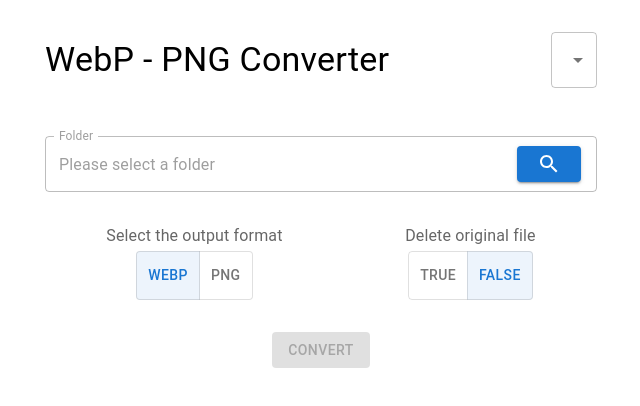
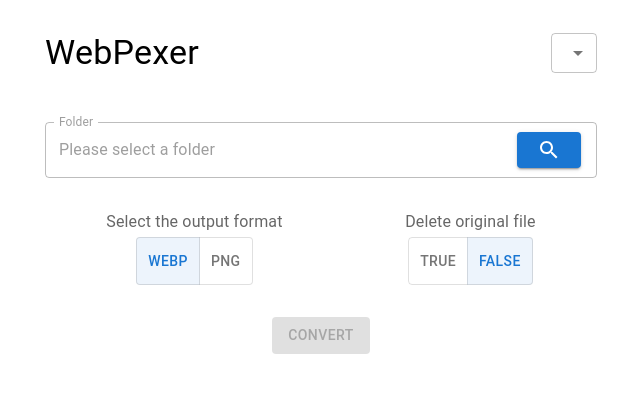
Before and after one commit to yuma-shin/webp-png-converter, a React (Vite) app in the folder src/renderer/: page / in a window 1280 px wide. Shown: the top 406 px of the page, without its empty margins (319-959 px from the left). Built offline with nearby package versions, Linux system fonts and the light colour scheme.

Commit message:
refactoring

```diff
--- a/src/renderer/Components/FormatSelector.tsx
+++ b/src/renderer/Components/FormatSelector.tsx
@@ -1,63 +1,41 @@
-
 export { Component as FormatSelector }
 
 import { useTranslation } from 'react-i18next'
 import { OutputFormat } from '../../preload/Types'
 
-import {
-  ToggleButtonGroup , ToggleButton ,
-  FormControl , FormLabel , Box
-} from '@mui/material'
-
+import { ToggleButtonGroup, ToggleButton, FormControl, FormLabel, Box } from '@mui/material'
 
 interface Args {
-  isDisabled : boolean
-  onChange : ( value : OutputFormat ) => void
-  value : OutputFormat
+  isDisabled: boolean
+  onChange: (value: OutputFormat) => void
+  value: OutputFormat
 }
 
-
-function Component (
-  { isDisabled , onChange , value } : Args
-){
-
+function Component({ isDisabled, onChange, value }: Args) {
   const { t } = useTranslation('Conversion')
 
   return (
-    <Box my = { 2 } >
+    <Box my={2}>
       <FormControl
-        style = {{
-          alignItems : 'center'
+        style={{
+          alignItems: 'center'
         }}
       >
-
-        <FormLabel
-          component = 'legend'
-          children = { t('Format.Heading') }
-        />
+        <FormLabel component="legend" children={t('Format.Heading')} />
 
         <ToggleButtonGroup
-          aria-label = 'Output Format'
-          exclusive = { true }
-          onChange = { ( _ , format ) => onChange(format) }
-          disabled = { isDisabled }
-          color = 'primary'
-          value = { value }
-          style={{ marginTop : 4 }}
+          aria-label="Output Format"
+          exclusive={true}
+          onChange={(_, format) => onChange(format)}
+          disabled={isDisabled}
+          color="primary"
+          value={value}
+          style={{ marginTop: 4 }}
         >
+          <ToggleButton children={`WEBP`} value="webp" />
 
-          <ToggleButton
-            children = { `WEBP` }
-            value = 'webp'
-          />
-
-          <ToggleButton
-            children = { `PNG` }
-            value = 'png'
-          />
-
+          <ToggleButton children={`PNG`} value="png" />
         </ToggleButtonGroup>
-
       </FormControl>
     </Box>
   )
--- a/src/renderer/src/App.tsx
+++ b/src/renderer/src/App.tsx
@@ -1,7 +1,15 @@
-
 export { Component as App }
 
-import { Button, Typography , Box , Container, Alert, CircularProgress, Radio, RadioGroup, FormControlLabel, FormLabel, FormControl, Select , MenuItem } from '@mui/material';
+import {
+  Button,
+  Typography,
+  Box,
+  Container,
+  Alert,
+  CircularProgress,
+  Select,
+  MenuItem
+} from '@mui/material'
 import { FormatSelector } from '../Components/FormatSelector'
 import { useTranslation } from 'react-i18next'
 import { FolderChooser } from '../Components/FolderChooser'
@@ -10,125 +18,76 @@
 
 import '../../preload/Types'
 import './I18n'
-import { CleanupSelector } from '../Components/CleanupSelector';
-
-
+import { CleanupSelector } from '../Components/CleanupSelector'
 
 const { electron } = window
 
+function Component() {
+  const { i18n, t } = useTranslation('Conversion')
 
-function Component (){
+  const [isLoading, setIsLoading] = useState(false)
+  const [message, setMessage] = useState('')
 
-  const { i18n , t } = useTranslation('Conversion')
+  const [format, setFormat] = useState<OutputFormat>('webp')
 
-  const [ isLoading , setIsLoading ] = useState(false)
-  const [ message , setMessage ] = useState('')
+  const [folder, setFolder] = useState<null | string>(null)
 
-  const [ format , setFormat ] =
-    useState<OutputFormat>('webp')
-
-  const [ folder , setFolder ] =
-    useState< null | string >(null)
-
-  const [ cleanup , setCleanup ] =
-    useState(false)
-
+  const [cleanup, setCleanup] = useState(false)
 
   const convertFiles = async () => {
-
-    if( ! folder )
-      return
+    if (!folder) return
 
     setIsLoading(true)
 
-    const result = await electron
-      .convertWebPToPNG(folder,format,cleanup)  // IPC通信
+    const result = await electron.convertWebPToPNG(folder, format, cleanup) // IPC通信
 
     setIsLoading(false)
     setMessage(result)
   }
 
   return (
-    <Container maxWidth = 'sm' >
-
-      <Box sx={{display : "flex", justifyContent : "space-between", alignItems : "center"}} my = { 4 }>
-
-        <Typography
-            children = { `WebP - PNG Converter` }
-            variant = 'h4'
-          />
+    <Container maxWidth="sm">
+      <Box sx={{ display: 'flex', justifyContent: 'space-between', alignItems: 'center' }} my={4}>
+        <Typography children={`WebPexer`} variant="h4" />
 
         <Select
-          value = { i18n.language }
-          onChange = { ( event ) => {
-
+          value={i18n.language}
+          onChange={(event) => {
             const language = event.target.value
-
             i18n.changeLanguage(language)
           }}
+          size="small"
         >
+          <MenuItem children={'JP'} value={'jp'} />
 
-          <MenuItem
-            children = { 'JP' }
-            value = { 'jp' }
-          />
-
-          <MenuItem
-            children = { 'EN' }
-            value = { 'en' }
-          />
-
+          <MenuItem children={'EN'} value={'en'} />
         </Select>
       </Box>
 
-      <Box
-        textAlign = 'center'
-        my = { 6 }
-      >
+      <Box textAlign="center" my={6}>
+        <FolderChooser isDisabled={isLoading} onChange={setFolder} value={folder} />
 
-        <FolderChooser
-          isDisabled = { isLoading }
-          onChange = { setFolder }
-          value = { folder }
-        />
+        <Box sx={{ display: 'flex', justifyContent: 'space-around' }} my={2}>
+          <FormatSelector isDisabled={isLoading} onChange={setFormat} value={format} />
 
-        <Box sx={{ display: 'flex', justifyContent: 'space-around' }} my = { 2 }>
-
-          <FormatSelector
-            isDisabled = { isLoading }
-            onChange = { setFormat }
-            value = { format }
-          />
-
-          <CleanupSelector
-            isDisabled = { isLoading }
-            onChange = { setCleanup }
-            value = { cleanup }
-          />
-
+          <CleanupSelector isDisabled={isLoading} onChange={setCleanup} value={cleanup} />
         </Box>
 
         <Button
-          children = { t('Convert') }
-          disabled = { isLoading || ! folder }
-          onClick = { convertFiles }
-          variant = 'contained'
-          color = 'secondary'
+          children={t('Convert')}
+          disabled={isLoading || !folder}
+          onClick={convertFiles}
+          variant="contained"
+          color="secondary"
         />
 
-        <Box my = { 2 } >
+        <Box my={2}>
+          {isLoading && <CircularProgress />}
 
-          { isLoading && <CircularProgress /> }
-
-          { ! isLoading && message && (
-            <Alert
-              children = { message }
-              severity = { message.includes('エラー') ? 'error' : 'success' }
-            />
+          {!isLoading && message && (
+            <Alert children={message} severity={message.includes('エラー') ? 'error' : 'success'} />
           )}
-
         </Box>
-
       </Box>
     </Container>
   )
```
